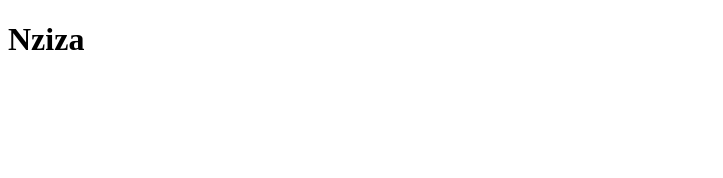
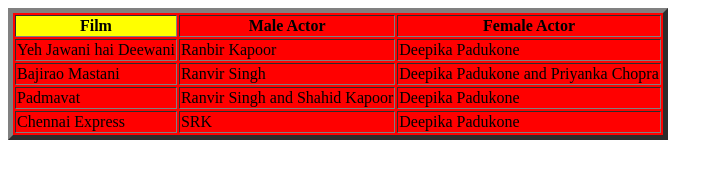
Before and after one commit to nziza-jpg/links--tables--and-lists, a plain HTML site: page activity 3/index.html in a window 1280 px wide. Shown: the whole page, without its empty margins (0-723 px from the left). Drawn offline with Linux system fonts and the light colour scheme.

Commit message:
ACTIVITY 3 DONE

```diff
--- a/activity 3/index.html
+++ b/activity 3/index.html
@@ -6,6 +6,35 @@
     <title>Document</title>
 </head>
 <body>
-    <h1>Nziza</h1>
+    <table border="5" bgcolor="red">
+        <tr>
+            <th bgcolor="yellow"
+                border="10">Film</th>
+            <th>Male Actor</th>
+            <th>Female Actor</th>
+        </tr>
+        <tr>
+            <td>Yeh Jawani hai Deewani</td>
+            <td>Ranbir Kapoor</td>
+            <td>Deepika Padukone</td>
+        </tr>
+        <tr>
+            <td>Bajirao Mastani</td>
+            <td>Ranvir Singh</td>
+            <td>Deepika Padukone and Priyanka Chopra</td>
+        </tr>
+        <tr>
+            <td>Padmavat</td>
+            <td>Ranvir Singh and Shahid Kapoor</td>
+            <td>Deepika Padukone</td>
+        </tr>
+        <tr>
+            <td>Chennai Express</td>
+            <td>SRK</td>
+            <td>Deepika Padukone</td>
+        </tr>
+    </table>
+
+
 </body>
 </html>
```
